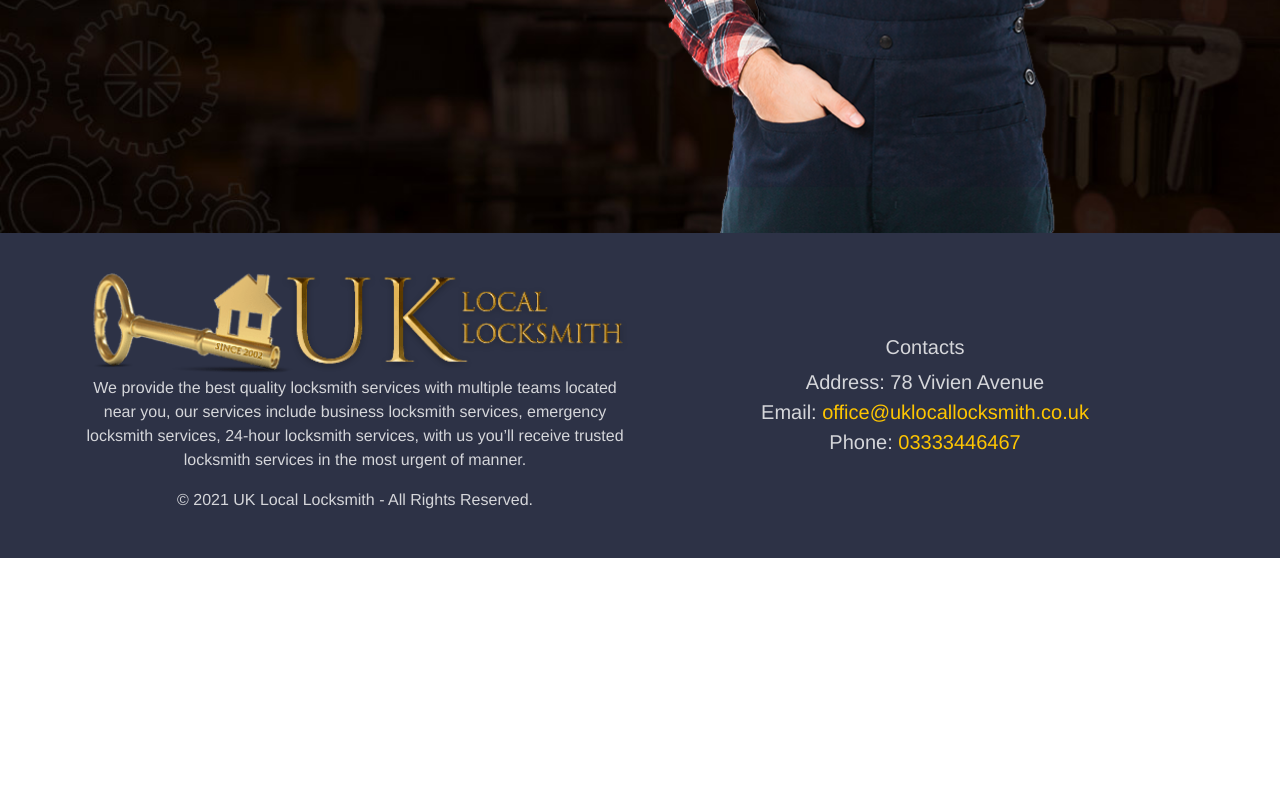
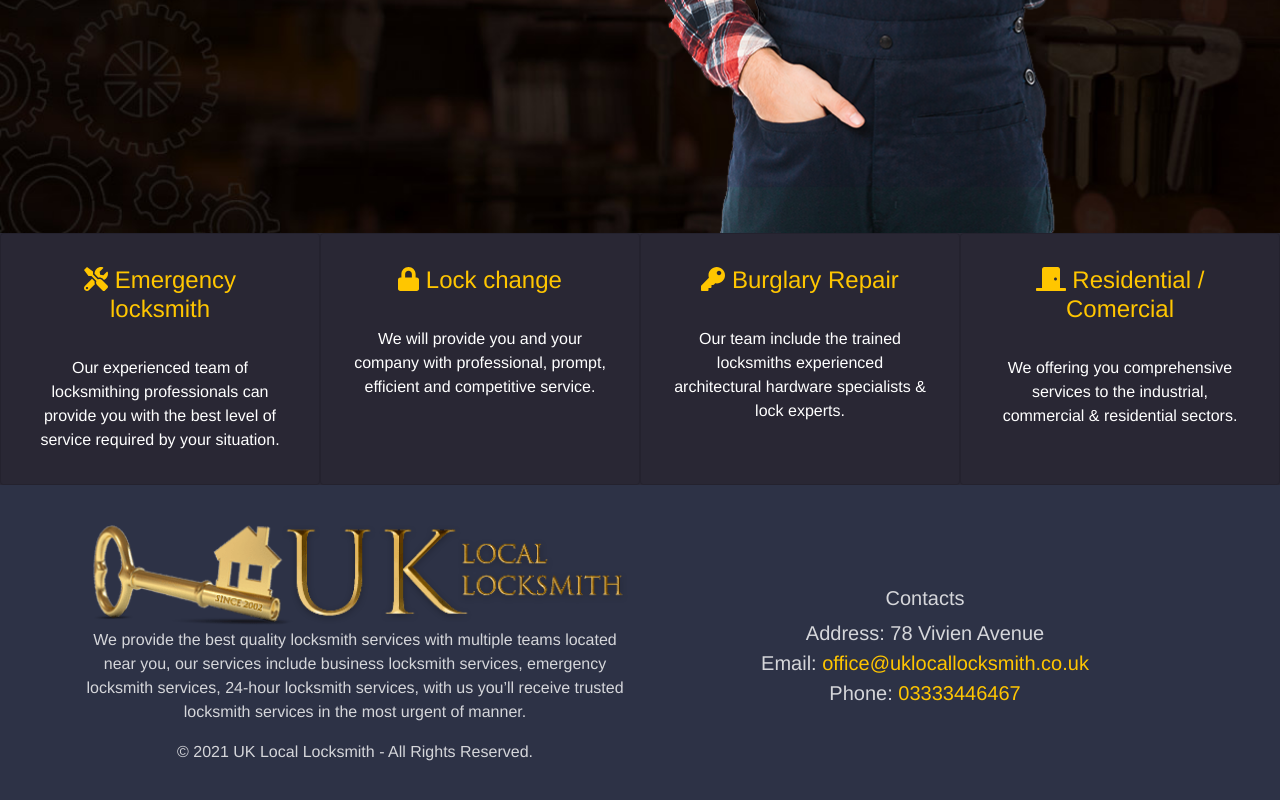
Before and after one commit to PhantomCracker/SEO-website, a Vue app: page /#/ in a window 1280 px wide. Shown: the part 783-1583 px from the top of the page. Before the commit the page ends 1341 px from the top, so only its background shows below. Built offline with nearby package versions, Linux system fonts and the light colour scheme.

Commit message:
Adding Services section

```diff
--- /dev/null
+++ b/src/components/home/ServicesCard.vue
@@ -0,0 +1,53 @@
+<template>
+  <div class="service-card d-block d-md-flex">
+    <div class="card p-3 w-100" v-for="service in services" :key="service.id">
+        <div class="card-body">
+          <h5 class="card-title"> <font-awesome-icon :icon="service.icon" /> {{ service.title }}</h5>
+          <p class="card-text pt-4">{{ service.description }}</p>
+        </div>
+    </div>
+  </div>
+</template>
+
+<script>
+
+export default {
+  name: "ServiceCard",
+  data() {
+    return {
+      services: [
+        { id: 0, title: "Emergency locksmith", icon:"tools", description: "Our experienced team of locksmithing professionals can provide you with the best level of service required by your situation."},
+        { id: 1, title: "Lock change", icon:"lock", description: "We will provide you and your company with professional, prompt, efficient and competitive service."},
+        { id: 2, title: "Burglary Repair", icon:"key", description: "Our team include the trained locksmiths experienced architectural hardware specialists & lock experts."},
+        { id: 3, title: "Residential / Comercial", icon:"door-closed", description: "We offering you comprehensive services to the industrial, commercial & residential sectors."},
+      ]
+    }
+  },
+  components: {},
+  methods: {}
+}
+
+</script>
+
+<style scoped lang="scss">
+  .service-card {
+    background-color: $ourBlack;
+  }
+  .card {
+    background-color: $ourBlack;
+    .card-title {
+      font-size: 1.5rem;
+      color: $ourYellow;
+    }
+    .card-text {
+      color: #ffffff;
+    }
+
+    &:hover {
+      background-color: $ourYellow;
+      .card-title {
+        color: $ourBlack;
+      }
+    }
+  }
+</style>
--- a/src/main.js
+++ b/src/main.js
@@ -7,11 +7,11 @@ import 'bootstrap-vue/dist/bootstrap-vue.css';
 import 'bootstrap/dist/css/bootstrap.css';
 
 import { library } from '@fortawesome/fontawesome-svg-core'
-import { faPhoneAlt } from '@fortawesome/free-solid-svg-icons'
+import { faPhoneAlt, faLock, faKey, faDoorClosed, faTools } from '@fortawesome/free-solid-svg-icons'
 import { FontAwesomeIcon } from '@fortawesome/vue-fontawesome'
 
 
-library.add(faPhoneAlt)
+library.add(faPhoneAlt, faLock, faKey, faDoorClosed, faTools)
 
 Vue.component('font-awesome-icon', FontAwesomeIcon)
 Vue.use(BootstrapVue);
--- a/src/pages/Home.vue
+++ b/src/pages/Home.vue
@@ -1,16 +1,19 @@
 <template>
   <div class="home">
     <Hero />
+    <ServicesCard/>
   </div>
 </template>
 
 <script>
 import Hero from '../components/home/Hero';
+import ServicesCard from "../components/home/ServicesCard";
 
 export default {
   name: "Home",
   components: {
-    Hero
+    Hero,
+    ServicesCard
   },
   methods: {}
 }
```
